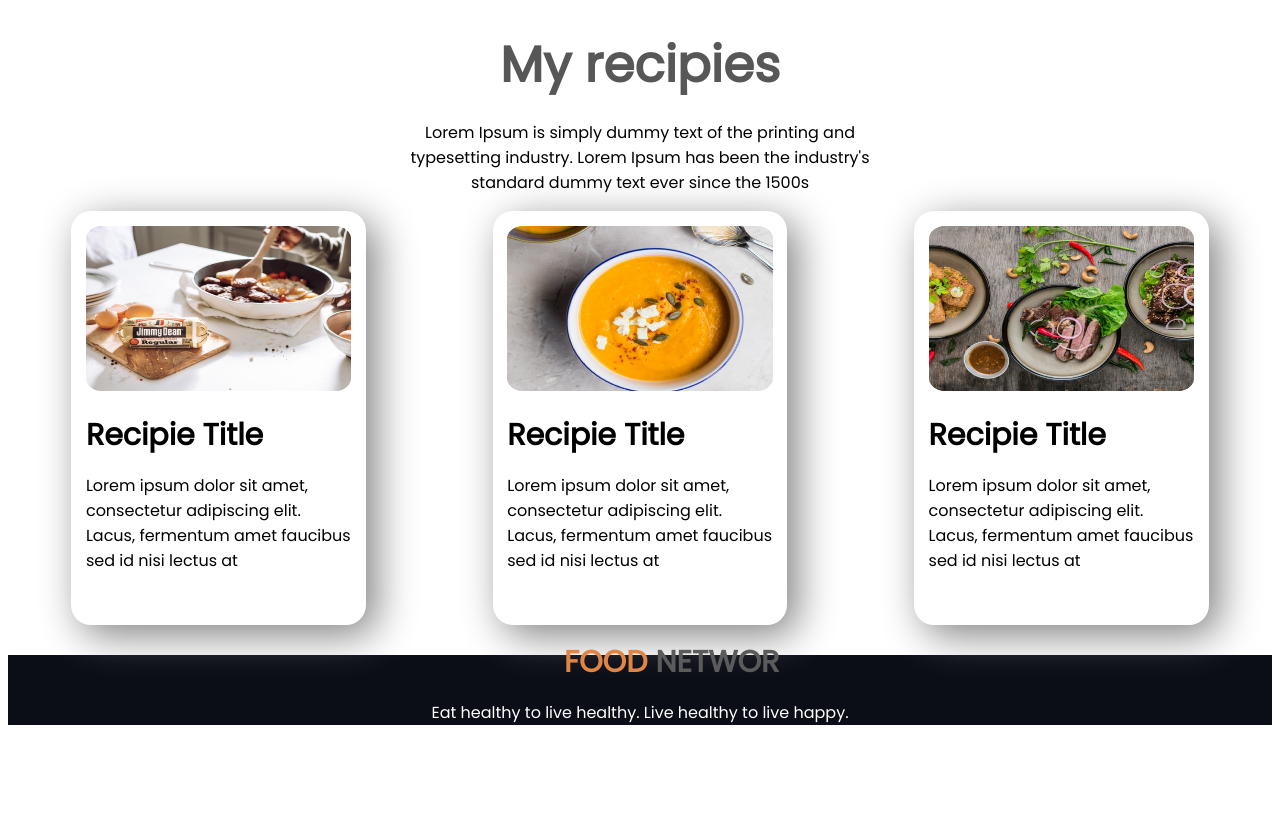
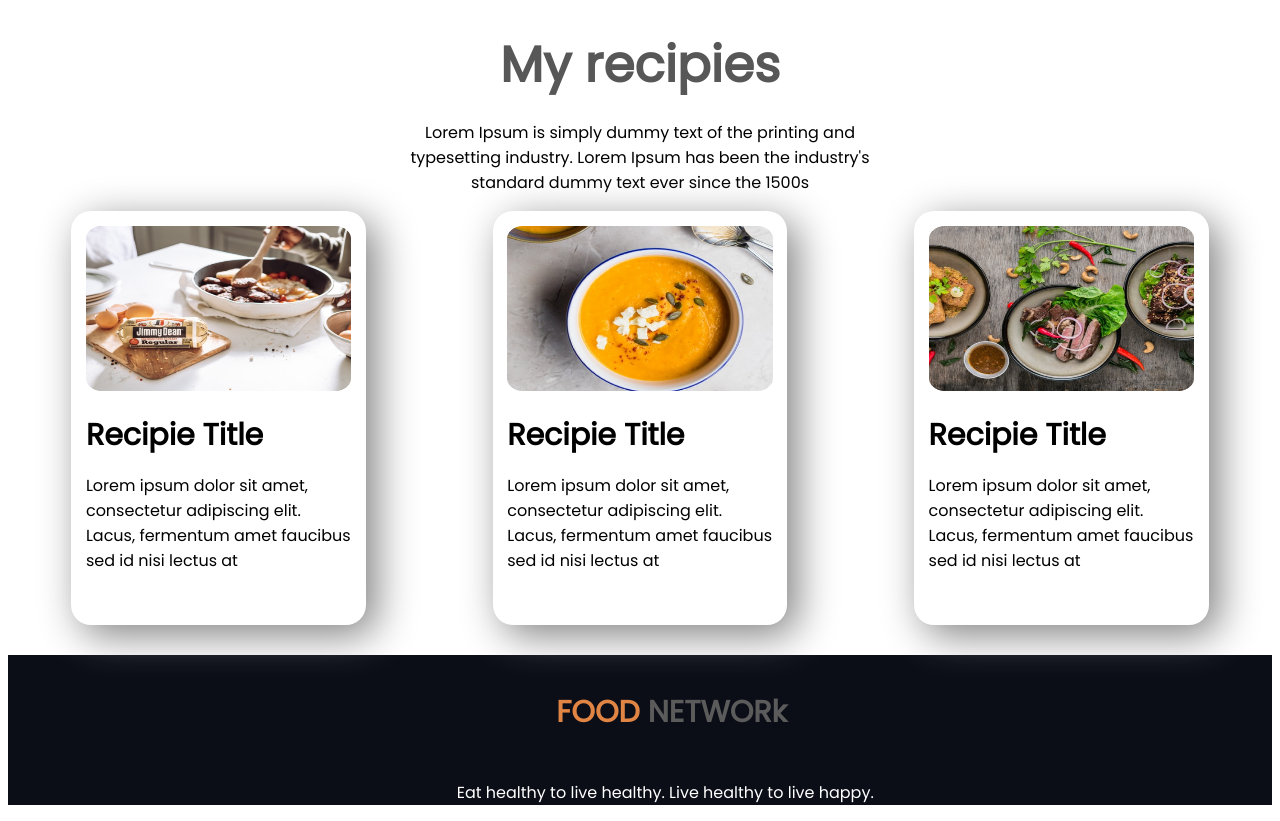
Before and after one commit to asmrayat/Assignment-1, a plain HTML site: page index.html in a window 1280 px wide. Shown: the part 1244-2065 px from the top of the page. Before the commit the page ends 1985 px from the top, so only its background shows below. Drawn offline with Linux system fonts and the light colour scheme.

Commit message:
footer update

```diff
--- a/index.html
+++ b/index.html
@@ -75,7 +75,7 @@
         </div>
     </section>
     <footer>
-        <h3 id="footer"><span id="orng">FOOD</span> NETWOR</h3>
+        <h3 id="footer"><span id="orng">FOOD</span> NETWORk</h3>
         <p id="p6">Eat healthy to live healthy. Live healthy to live happy.</p>
     </footer>
 </body>
--- a/style.css
+++ b/style.css
@@ -103,6 +103,7 @@ h3{
 }
 #p6{
     color: white;
+    padding-left: 4%;
 }
 #recipies{
     padding-top: 50px;
@@ -116,7 +117,10 @@ footer{
     background-color: #0B0D17;
 }
 #footer{
+    padding-top: 50px;
+    padding-bottom: 30px;
     color: #5B5B5B;
+
 }
 #orng{
     color: #E18544;
```
